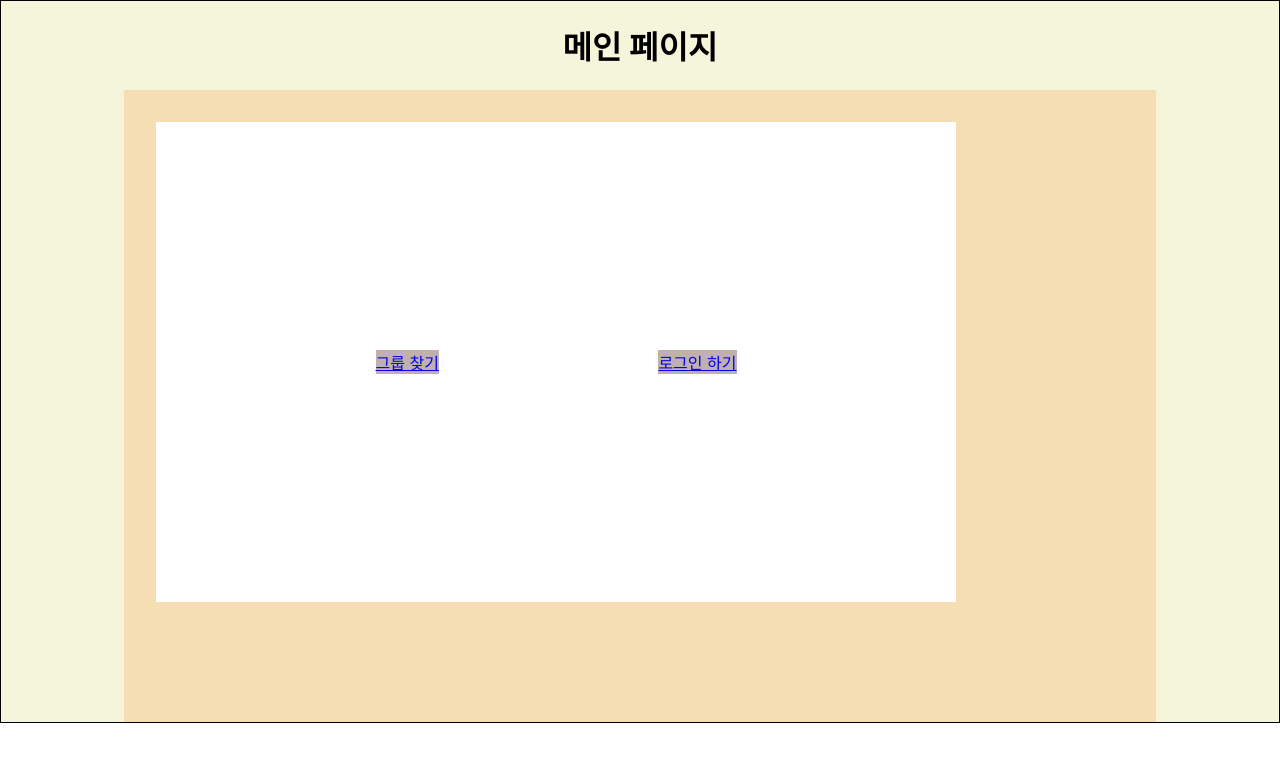
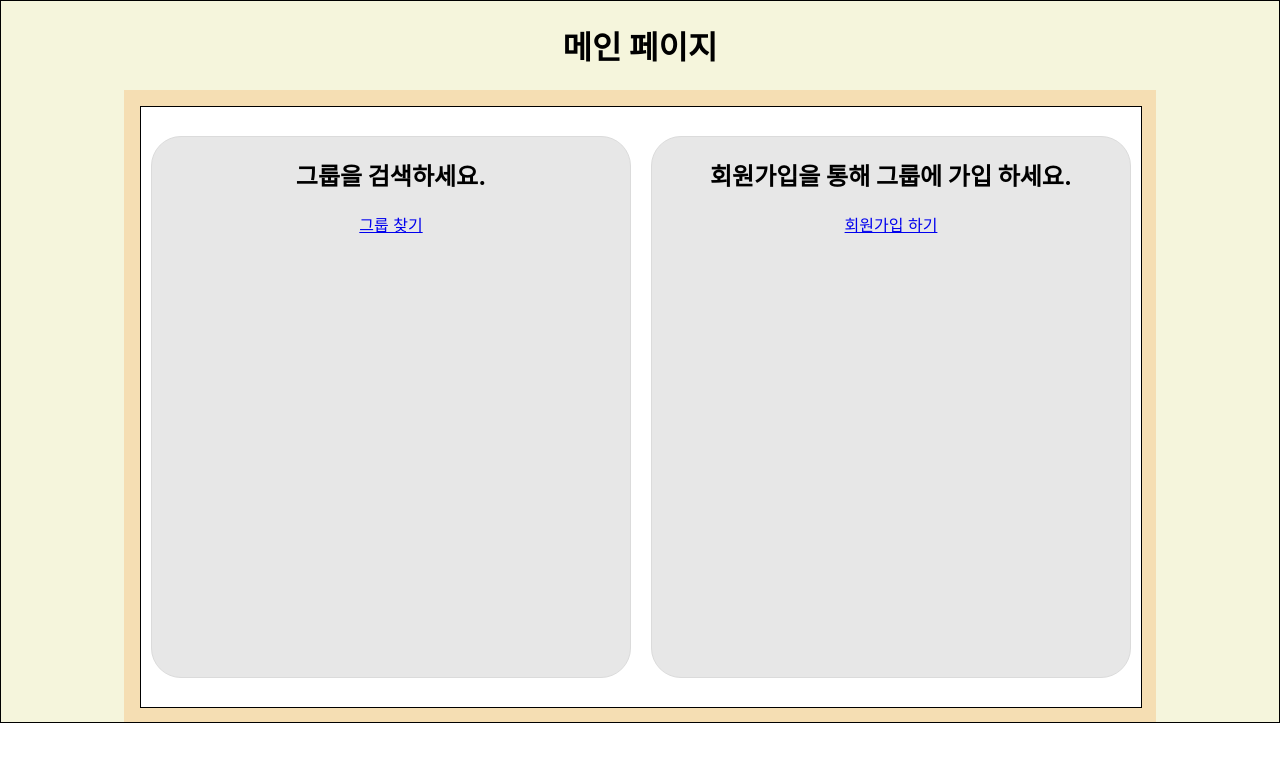
Before and after one commit to yeongi/group-sharing, a React (Create React App) app in the folder groupsharing/: page / in a window 1280 px wide. Shown: the top 762 px of the page. Built offline with nearby package versions, Linux system fonts and the light colour scheme.

Commit message:
main page

```diff
--- a/groupsharing/src/page/Main.js
+++ b/groupsharing/src/page/Main.js
@@ -21,13 +21,19 @@ const Main = () => {
       <Body message="메인 페이지">
         <nav>
           <div className={classes["nav-item"]}>
+            <h1>그룹을 검색하세요.</h1>
             <Link to="groups">그룹 찾기</Link>
           </div>
           <div className={classes["nav-item"]}>
             {user.isLoggedIn ? (
+              <h1>내 그룹에서 활동하세요.</h1>
+            ) : (
+              <h1>회원가입을 통해 그룹에 가입 하세요.</h1>
+            )}
+            {user.isLoggedIn ? (
               <Link to="group">내 그룹 가기</Link>
             ) : (
-              <Link to="signUp">로그인 하기</Link>
+              <Link to="signUp">회원가입 하기</Link>
             )}
             {user.isLoggedIn && (
               <input type="button" value="로그아웃" onClick={logoutHandler} />
--- a/groupsharing/src/page/SignUp.js
+++ b/groupsharing/src/page/SignUp.js
@@ -53,7 +53,9 @@ const SignUp = () => {
             <Button variant="outline">
               <Link to="/signIn">회원가입 하기</Link>
             </Button>
-            <Button variant="contained">제출</Button>
+            <Button variant="contained" onClick={loginHandler}>
+              제출
+            </Button>
           </form>
         </div>
       </Body>
--- a/groupsharing/src/page/stylesheet/main.module.css
+++ b/groupsharing/src/page/stylesheet/main.module.css
@@ -14,15 +14,20 @@
 }
 
 .nav-wrapper nav {
-  width: 80%;
-  height: 80%;
+  width: 100%;
+  height: 100%;
   display: flex;
   align-items: center;
   background-color: white;
-  margin: 1rem;
   justify-content: space-evenly;
+  border: 1px black solid;
 }
 
 .nav-item {
-  background-color: rgb(192, 176, 176);
+  width: 100%;
+  height: 90%;
+  margin: 10px;
+  border: 1px rgb(219, 219, 219) solid;
+  border-radius: 30px;
+  background-color: rgb(231, 231, 231);
 }
```
